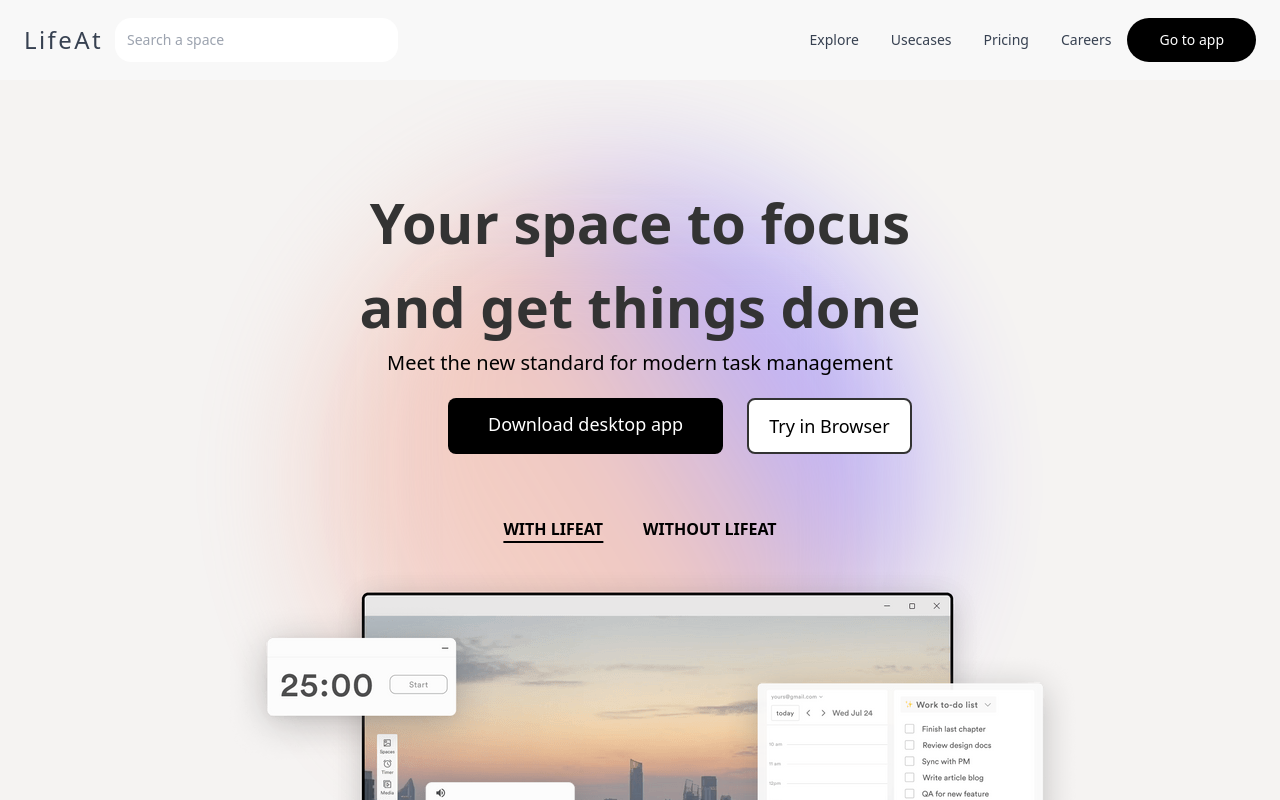
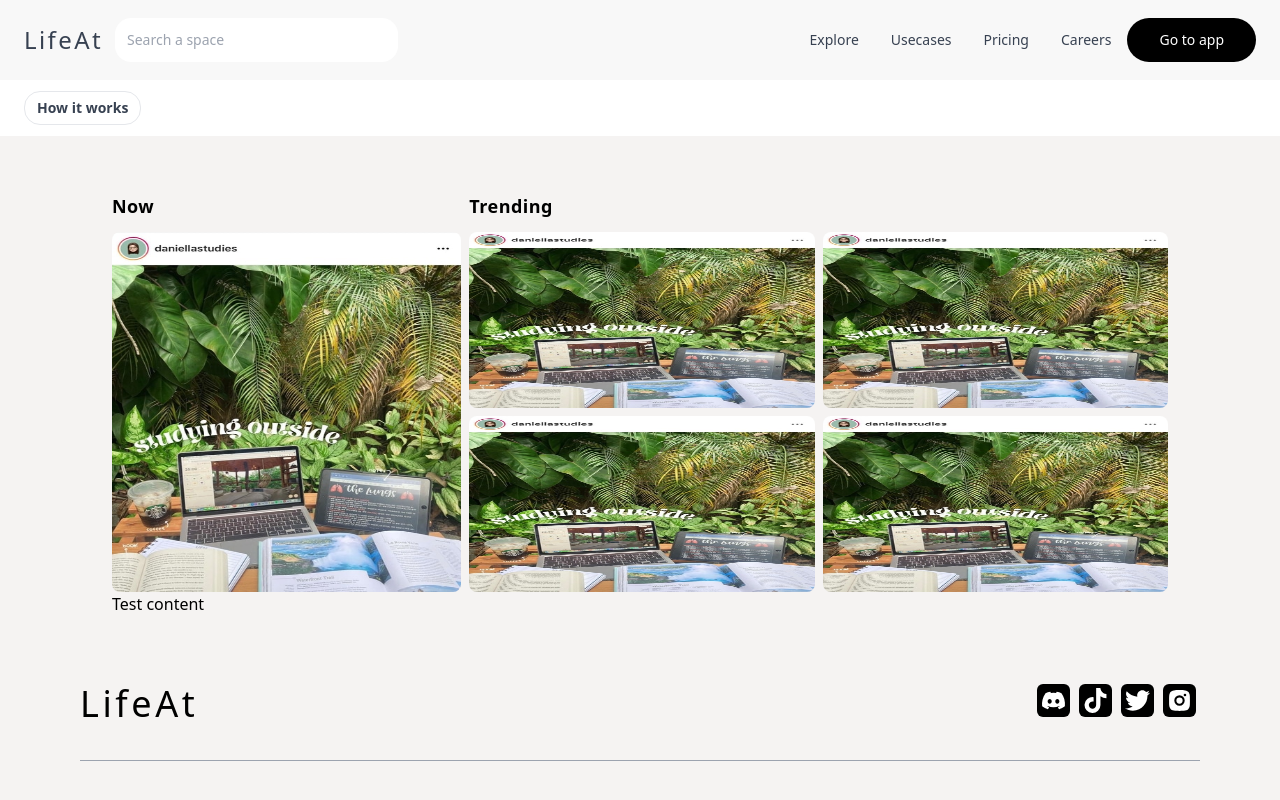
Before and after one commit to phamvietnguyenduy/lifeat, a React (Create React App) app: page /explore in a window 1280 px wide. Shown: the top 800 px of the page. Built offline with nearby package versions, Linux system fonts and the light colour scheme.

Commit message:
Build Explore Page v1

```diff
--- a/src/App.js
+++ b/src/App.js
@@ -4,18 +4,21 @@
 
 //Pages
 const Home = lazy(() => import("./pages/Home/Home"));
+const Explore = lazy(() => import("./pages/Explore/Explore"));
+
 function App() {
   return (
     <>
-      <BaseLayout>
-        <BrowserRouter>
+      <BrowserRouter>
+        <BaseLayout>
           <Suspense fallback={<div>Loading...</div>}>
             <Routes>
               <Route path="/*" element={<Home />} />
+              <Route path="/explore" element={<Explore />} />
             </Routes>
           </Suspense>
-        </BrowserRouter>
-      </BaseLayout>
+        </BaseLayout>
+      </BrowserRouter>
     </>
   );
 }
--- a/src/components/Header.jsx
+++ b/src/components/Header.jsx
@@ -1,5 +1,6 @@
 import React from "react";
 import { FaBars, FaTimes } from "react-icons/fa";
+import { Link } from "react-router-dom";
 
 const menu = [
   {
@@ -41,7 +42,7 @@
                   key={id}
                   className="p-4 text-sm font-medium cursor-pointer text-gray-700 hover:text-thOrange duration-200"
                 >
-                  {name}
+                  <Link to={`/${name.toLowerCase()}`}>{name}</Link>
                 </li>
               ))}
             </ul>
--- /dev/null
+++ b/src/pages/Explore/Explore.jsx
@@ -0,0 +1,59 @@
+import React from "react";
+import Genres from "./Genres";
+import Images from "../../assets/images";
+const Explore = () => {
+  return (
+    <>
+      <nav className="fixed w-full bg-white h-14 text-gray-700 z-30 top-20">
+        <div className="flex flex-row justify-between items-center mx-auto px-6 h-full">
+          <Genres />
+        </div>
+      </nav>
+      <section aria-label="content" className="relative top-48 mb-56 px-28">
+        <section
+          aria-label="banners"
+          className="flex flex-row justify-start items-start w-full gap-2"
+        >
+          <div className="basis-1/3">
+            <h1 className="font-semibold text-lg tracking-wide pb-3">Now</h1>
+            <img
+              className="w-full h-[22.5rem] rounded-lg"
+              src={Images.ig0}
+              alt="now_banner"
+            />
+          </div>
+          <div className="basis-2/3">
+            <h1 className="font-semibold text-lg tracking-wide pb-3">
+              Trending
+            </h1>
+            <div className="grid grid-rows-2 grid-flow-col gap-2">
+              <img
+                className="w-full h-44 rounded-lg"
+                src={Images.ig0}
+                alt="now_banner"
+              />
+              <img
+                className="w-full h-44 rounded-lg"
+                src={Images.ig0}
+                alt="now_banner"
+              />
+              <img
+                className="w-full h-44 rounded-lg"
+                src={Images.ig0}
+                alt="now_banner"
+              />
+              <img
+                className="w-full h-44 rounded-lg"
+                src={Images.ig0}
+                alt="now_banner"
+              />
+            </div>
+          </div>
+        </section>
+        <section>Test content</section>
+      </section>
+    </>
+  );
+};
+
+export default Explore;
--- /dev/null
+++ b/src/pages/Explore/Genres.jsx
@@ -0,0 +1,11 @@
+import React from "react";
+
+const Genres = () => {
+  return (
+    <div className="flex justify-center items-center rounded-2xl border py-1.5 px-3 border-[#f8f8f8">
+      <span className="text-sm font-bold">How it works</span>
+    </div>
+  );
+};
+
+export default Genres;
```
Also changed, not shown: 1 other file (tests, documents, lock files or other folders).
